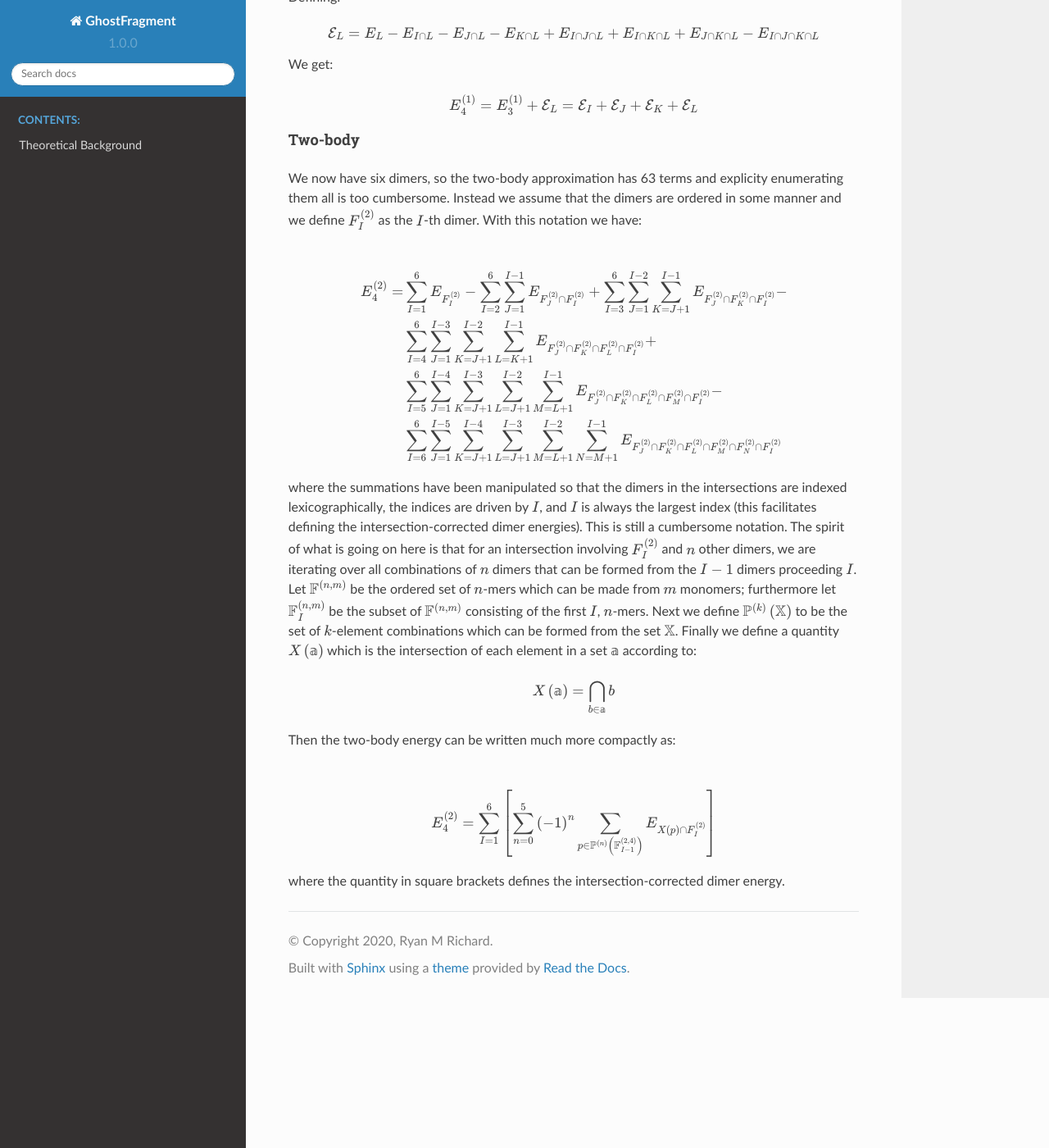
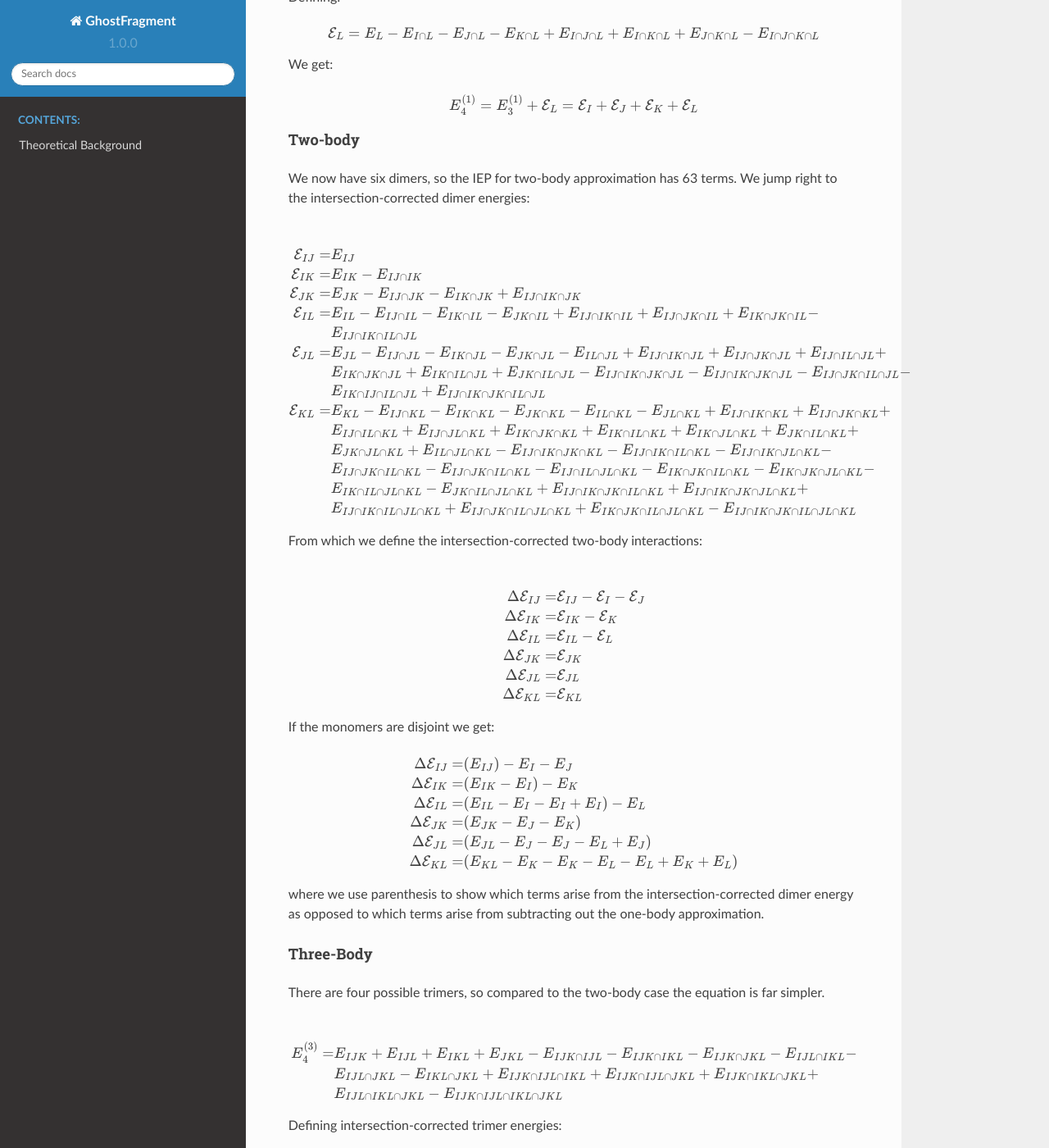
Before and after one commit to rmrresearch/GhostFragment, a Sphinx documentation site: the page built from docs/source/background/gmbe_proof.rst, in a window 1280 px wide and 1400 px high, scrolled down 4440 px. Shown: the whole window at 82% size. Built offline with Sphinx 7.4.7 and the Read the Docs theme 2.0.0, drawn with Linux system fonts in a browser that asks for light colours; some of the changed text lies outside the part shown.

Commit message:
four-body is pseudo done

```diff
--- a/docs/source/background/gmbe_proof.rst
+++ b/docs/source/background/gmbe_proof.rst
@@ -326,62 +326,211 @@
 Two-body
 ^^^^^^^^
 
-We now have six dimers, so the two-body approximation has 63 terms and explicity
-enumerating them all is too cumbersome. Instead we assume that the dimers are
-ordered in some manner and we define |dimer_i| as the |I|-th dimer. With this
-notation we have:
+We now have six dimers, so the IEP for two-body approximation has 63 terms. We
+jump right to the intersection-corrected dimer energies:
 
 .. math::
-   \newcommand{\nmer}[2]{F^{\left(#1\right)}_{#2}}
-   \newcommand{\di}{\nmer{2}{I}}
-   \newcommand{\dj}{\nmer{2}{J}}
-   \newcommand{\dk}{\nmer{2}{K}}
-   \newcommand{\dl}{\nmer{2}{L}}
-   \newcommand{\dm}{\nmer{2}{M}}
-   \newcommand{\dn}{\nmer{2}{N}}
+   \newcommand{\Eil}{E_{IL}}
+   \newcommand{\Ejl}{E_{JL}}
+   \newcommand{\Ekl}{E_{KL}}
+   \newcommand{\eil}{\e{IL}}
+   \newcommand{\ejl}{\e{JL}}
+   \newcommand{\ekl}{\e{KL}}
+   \newcommand{\Eijcil}{E_{IJ\cap IL}}
+   \newcommand{\Eikcil}{E_{IK\cap IL}}
+   \newcommand{\Ejkcil}{E_{JK\cap IL}}
+   \newcommand{\Eijcikcil}{E_{IJ\cap IK\cap IL}}
+   \newcommand{\Eijcjkcil}{E_{IJ\cap JK\cap IL}}
+   \newcommand{\Eikcjkcil}{E_{IK\cap JK\cap IL}}
+   \newcommand{\Eijcikcjkcil}{E_{IJ\cap IK\cap JK\cap IL}}
+   \newcommand{\Eijcjl}{E_{IJ\cap JL}}
+   \newcommand{\Eikcjl}{E_{IK\cap JL}}
+   \newcommand{\Ejkcjl}{E_{JK\cap JL}}
+   \newcommand{\Eilcjl}{E_{IL\cap JL}}
+   \newcommand{\Eijcikcjl}{E_{IJ\cap IK\cap JL}}
+   \newcommand{\Eijcjkcjl}{E_{IJ\cap JK\cap JL}}
+   \newcommand{\Eijcilcjl}{E_{IJ\cap IL\cap JL}}
+   \newcommand{\Eikcjkcjl}{E_{IK\cap JK\cap JL}}
+   \newcommand{\Eikcilcjl}{E_{IK\cap IL\cap JL}}
+   \newcommand{\Ejkcilcjl}{E_{JK\cap IL\cap JL}}
+   \newcommand{\Eijcikcjkcjl}{E_{IJ\cap IK\cap JK\cap JL}}
+   \newcommand{\Eijcikcjkcil}{E_{IJ\cap IK\cap IL\cap JL}}
+   \newcommand{\Eijcjkcilcjl}{E_{IJ\cap JK\cap IL\cap JL}}
+   \newcommand{\Eikcijcilcjl}{E_{IK\cap IJ\cap IL\cap JL}}
+   \newcommand{\Eijcikcjkcilcjl}{E_{IJ\cap IK\cap JK\cap IL\cap JL}}
+   \newcommand{\Eijckl}{E_{IJ\cap KL}}
+   \newcommand{\Eikckl}{E_{IK\cap KL}}
+   \newcommand{\Ejkckl}{E_{JK\cap KL}}
+   \newcommand{\Eilckl}{E_{IL\cap KL}}
+   \newcommand{\Ejlckl}{E_{JL\cap KL}}
+   \newcommand{\Eijcikckl}{E_{IJ\cap IK\cap KL}}
+   \newcommand{\Eijcjkckl}{E_{IJ\cap JK\cap KL}}
+   \newcommand{\Eijcilckl}{E_{IJ\cap IL\cap KL}}
+   \newcommand{\Eijcjlckl}{E_{IJ\cap JL\cap KL}}
+   \newcommand{\Eikcjkckl}{E_{IK\cap JK\cap KL}}
+   \newcommand{\Eikcilckl}{E_{IK\cap IL\cap KL}}
+   \newcommand{\Eikcjlckl}{E_{IK\cap JL\cap KL}}
+   \newcommand{\Ejkcilckl}{E_{JK\cap IL\cap KL}}
+   \newcommand{\Ejkcjlckl}{E_{JK\cap JL\cap KL}}
+   \newcommand{\Eilcjlckl}{E_{IL\cap JL\cap KL}}
+   \newcommand{\Eijcikcjkckl}{E_{IJ\cap IK\cap JK\cap KL}}
+   \newcommand{\Eijcikcilckl}{E_{IJ\cap IK\cap IL\cap KL}}
+   \newcommand{\Eijcikcjlckl}{E_{IJ\cap IK\cap JL\cap KL}}
+   \newcommand{\Eijcjkcilckl}{E_{IJ\cap JK\cap IL\cap KL}}
+   \newcommand{\Eijcjkcjlckl}{E_{IJ\cap JK\cap IL\cap KL}}
+   \newcommand{\Eijcilcjlckl}{E_{IJ\cap IL\cap JL\cap KL}}
+   \newcommand{\Eikcjkcilckl}{E_{IK\cap JK\cap IL\cap KL}}
+   \newcommand{\Eikcjkcjlckl}{E_{IK\cap JK\cap JL\cap KL}}
+   \newcommand{\Eikcilcjlckl}{E_{IK\cap IL\cap JL\cap KL}}
+   \newcommand{\Ejkcilcjlckl}{E_{JK\cap IL\cap JL\cap KL}}
+   \newcommand{\Eijcikcjkcilckl}{E_{IJ\cap IK\cap JK\cap IL\cap KL}}
+   \newcommand{\Eijcikcjkcjlckl}{E_{IJ\cap IK\cap JK\cap JL\cap KL}}
+   \newcommand{\Eijcikcilcjlckl}{E_{IJ\cap IK\cap IL\cap JL\cap KL}}
+   \newcommand{\Eijcjkcilcjlckl}{E_{IJ\cap JK\cap IL\cap JL\cap KL}}
+   \newcommand{\Eikcjkcilcjlckl}{E_{IK\cap JK\cap IL\cap JL\cap KL}}
+   \newcommand{\Eijcikcjkcilcjlckl}{E_{IJ\cap IK\cap JK\cap IL\cap JL\cap KL}}
 
-   \Enm{2}{4} =& \sum_{I=1}^{6} E_{\di} -
-                 \sum_{I=2}^{6}\sum_{J=1}^{I-1}E_{\dj\cap\di} +
-                 \sum_{I=3}^{6}\sum_{J=1}^{I-2}\sum_{K=J+1}^{I-1}
-                   E_{\dj\cap\dk\cap\di} -\\
-               &  \sum_{I=4}^{6}\sum_{J=1}^{I-3}\sum_{K=J+1}^{I-2}
-                   \sum_{L=K+1}^{I-1} E_{\dj\cap\dk\cap\dl\cap\di} +\\
-                &\sum_{I=5}^{6}\sum_{J=1}^{I-4}\sum_{K=J+1}^{I-3}
-                 \sum_{L=J+1}^{I-2}\sum_{M=L+1}^{I-1}
-                 E_{\dj\cap\dk\cap\dl\cap\dm\cap\di} -\\
-               & \sum_{I=6}^{6}\sum_{J=1}^{I-5}\sum_{K=J+1}^{I-4}
-                 \sum_{L=J+1}^{I-3}\sum_{M=L+1}^{I-2}\sum_{N=M+1}^{I-1}
-                 E_{\dj\cap\dk\cap\dl\cap\dm\cap\dn\cap\di}
+   \eij =& \Eij\\
+   \eik =& \Eik - \Eijcik\\
+   \ejk =& \Ejk -
+           \Eijcjk - \Eikcjk +
+           \Eijcikcjk\\
+   \eil =& \Eil -
+           \Eijcil - \Eikcil - \Ejkcil +
+           \Eijcikcil + \Eijcjkcil + \Eikcjkcil-\\
+         &  \Eijcikcjkcil\\
+   \ejl =& \Ejl -
+           \Eijcjl - \Eikcjl - \Ejkcjl - \Eilcjl +
+           \Eijcikcjl + \Eijcjkcjl + \Eijcilcjl +\\
+         &   \Eikcjkcjl + \Eikcilcjl + \Ejkcilcjl -
+           \Eijcikcjkcjl - \Eijcikcjkcjl - \Eijcjkcilcjl -\\
+         &   \Eikcijcilcjl +
+           \Eijcikcjkcilcjl\\
+   \ekl =& \Ekl -
+           \Eijckl - \Eikckl - \Ejkckl - \Eilckl - \Ejlckl +
+           \Eijcikckl + \Eijcjkckl + \\
+         &   \Eijcilckl + \Eijcjlckl + \Eikcjkckl + \Eikcilckl + \Eikcjlckl +
+             \Ejkcilckl + \\
+         &   \Ejkcjlckl+ \Eilcjlckl -
+           \Eijcikcjkckl - \Eijcikcilckl - \Eijcikcjlckl - \\
+         &   \Eijcjkcilckl -\Eijcjkcjlckl - \Eijcilcjlckl -
+             \Eikcjkcilckl - \Eikcjkcjlckl - \\
+         &   \Eikcilcjlckl - \Ejkcilcjlckl +
+           \Eijcikcjkcilckl + \Eijcikcjkcjlckl + \\
+         &   \Eijcikcilcjlckl + \Eijcjkcilcjlckl + \Eikcjkcilcjlckl -
+           \Eijcikcjkcilcjlckl
 
-where the summations have been manipulated so that the dimers in the
-intersections are indexed lexicographically, the indices are driven by |I|, and
-|I| is always the largest index (this facilitates defining the
-intersection-corrected dimer energies). This is still a cumbersome notation.
-The spirit of what is going on here is that for an intersection involving
-|dimer_i| and |n| other dimers, we are iterating over all combinations of |n|
-dimers that can be formed from the :math:`I-1` dimers proceeding |I|. Let
-:math:`\mathbb{F}^{(n, m)}` be the ordered set of |n|-mers which can be made
-from |m| monomers; furthermore let :math:`\mathbb{F}^{(n,m)}_{I}` be the subset
-of :math:`\mathbb{F}^{(n, m)}` consisting of the first |I|, |n|-mers. Next we
-define :math:`\mathbb{P}^{(k)}\left(\mathbb{X}\right)` to be the set of
-:math:`k`-element combinations which can be formed from the set
-:math:`\mathbb{X}`. Finally we define a quantity
-:math:`X\left(\mathbb{a}\right)` which is the intersection of each element in a
-set :math:`\mathbb{a}` according to:
+From which we define the intersection-corrected two-body interactions:
+
+.. math::
+   \newcommand{\Deil}{\De{IL}}
+   \newcommand{\Dejl}{\De{JL}}
+   \newcommand{\Dekl}{\De{KL}}
+
+   \Deij =& \eij - \ei -\ej\\
+   \Deik =& \eik - \ek\\
+   \Deil =& \eil - \el\\
+   \Dejk =& \ejk\\
+   \Dejl =& \ejl\\
+   \Dekl =& \ekl
+
+If the monomers are disjoint we get:
 
 .. math::
 
-   X\left(\mathbb{a}\right) = \bigcap_{b\in \mathbb{a}} b
 
-Then the two-body energy can be written much more compactly as:
+   \Deij =& \left(\Eij\right) - \Ei - \Ej\\
+   \Deik =& \left(\Eik - \Ei\right) - \Ek\\
+   \Deil =& \left(\Eil - \Ei - \Ei + \Ei\right) - \El\\
+   \Dejk =& \left(\Ejk - \Ej - \Ek\right)\\
+   \Dejl =& \left(\Ejl - \Ej - \Ej - \El + \Ej\right)\\
+   \Dekl =& \left(\Ekl - \Ek - \Ek - \El - \El + \Ek + \El\right)
+
+
+where we use parenthesis to show which terms arise from the
+intersection-corrected dimer energy as opposed to which terms arise from
+subtracting out the one-body approximation.
+
+Three-Body
+^^^^^^^^^^
+
+There are four possible trimers, so compared to the two-body case the equation
+is far simpler.
 
 .. math::
-   \newcommand{\nmerset}[3]{\mathbb{F}^{\left(#1, #2\right)}_{#3}}
-   \newcommand{\powerset}[2]{\mathbb{P}^{\left(#1\right)}\left({#2}\right)}
+   \newcommand{\Eijl}{E_{IJL}}
+   \newcommand{\Eikl}{E_{IKL}}
+   \newcommand{\Ejkl}{E_{JKL}}
+   \newcommand{\Eijkcijl}{E_{IJK\cap IJL}}
+   \newcommand{\Eijkcikl}{E_{IJK\cap IKL}}
+   \newcommand{\Eijlcikl}{E_{IJL\cap IKL}}
+   \newcommand{\Eijkcjkl}{E_{IJK\cap JKL}}
+   \newcommand{\Eijlcjkl}{E_{IJL\cap JKL}}
+   \newcommand{\Eiklcjkl}{E_{IKL\cap JKL}}
+   \newcommand{\Eijkcijlcikl}{E_{IJK\cap IJL\cap IKL}}
+   \newcommand{\Eijkcijlcjkl}{E_{IJK\cap IJL\cap JKL}}
+   \newcommand{\Eijkciklcjkl}{E_{IJK\cap IKL\cap JKL}}
+   \newcommand{\Eijlciklcjkl}{E_{IJL\cap IKL\cap JKL}}
+   \newcommand{\Eijkcijlciklcjkl}{E_{IJK\cap IJL\cap IKL\cap JKL}}
 
-   \Enm{2}{4} = \sum_{I=1}^{6}\left[\sum_{n=0}^5\left(-1\right)^{n}
-                \sum_{p\in\powerset{n}{\nmerset{2}{4}{I-1}}}
-                  E_{X\left(p\right)\cap\di}\right]
+   \Enm{3}{4} =& \Eijk + \Eijl + \Eikl + \Ejkl -
+                 \Eijkcijl - \Eijkcikl - \Eijkcjkl - \Eijlcikl - \\
+               &   \Eijlcjkl - \Eiklcjkl +
+                 \Eijkcijlcikl + \Eijkcijlcjkl + \Eijkciklcjkl + \\
+               &   \Eijlciklcjkl -
+                 \Eijkcijlciklcjkl
 
-where the quantity in square brackets defines the intersection-corrected dimer
-energy.
+Defining intersection-corrected trimer energies:
+
+.. math::
+   \newcommand{\eijk}{\e{IJK}}
+   \newcommand{\eikl}{\e{IKL}}
+   \newcommand{\ejkl}{\e{JKL}}
+   \newcommand{\eijl}{\e{IJL}}
+
+   \eijk =& \Eijk\\
+   \eijl =& \Eijl - \Eijkcijl\\
+   \eikl =& \Eikl - \Eijkcikl - \Eijlcikl + \Eijkcijlcikl\\
+   \ejkl =& \Ejkl - \Eijkcjkl - \Eijlcjkl - \Eiklcjkl + \Eijkcijlcjkl +
+              \Eijkciklcjkl + \\
+          & \Eijlciklcjkl - \Eijkcijlciklcjkl
+
+.. math::
+   \newcommand{\Deijl}{\De{IJL}}
+   \newcommand{\Deikl}{\De{IKL}}
+   \newcommand{\Dejkl}{\De{JKL}}
+
+   \Deijk =& \eijk - \Deij - \Deik - \Dejk - \ei - \ej -\ek\\
+   \Deijl =& \eijl - \Deil - \Dejl - \el\\
+   \Deikl =& \eikl - \Dekl\\
+   \Dejkl =& \ejkl
+
+For disjoint-fragments:
+
+.. math::
+   \Deijk =& \left[\Eijk\right] -
+             \left(\Eij - \Ei -\Ej\right) -
+             \left(\Eik - \Ei -\Ek\right) -
+             \left(\Ejk - \Ej -\Ek\right) - \Ei - \Ej - \Ek\\
+          =& \Eijk - \Eij - \Eik - \Ejk + \Ei + \Ej + \Ek\\
+   \Deijl =& \left[\Eijl - \Eij\right] -
+             \left(\Eil - \Ei - \El\right) -
+             \left(\Ejl - \Ej - \El\right) - \El\\
+          =& \Eijl - \Eij - \Eil - \Ejl + \Ei + \Ej + \El\\
+   \Deikl =& \left[\Eikl - \Eik - \Eil + \Ei\right] -
+              \left(\Ekl - \Ek - \El\right) \\
+          =& \Eikl - \Eik - \Eil - \Ekl + \Ei + \Ek + \El\\
+   \Dejkl =& \left[\Ejkl - \Ejk - \Ejl - \Ekl + \Ej + \Ek + \El\right]
+
+where we have used square-brackets to show which terms came form the
+intersection-corrected trimer energies and parenthesis to show which come from
+the intersection-corrected dimer energies. These are the usual (cleaned-up)
+three-body expressions.
+
+Four-Body
+^^^^^^^^^
+
+.. math::
+   \newcommand{\Eijkl}{E_{IJKL}}
+
+   \Enm{4}{4} = \E_{IJKL}
```
